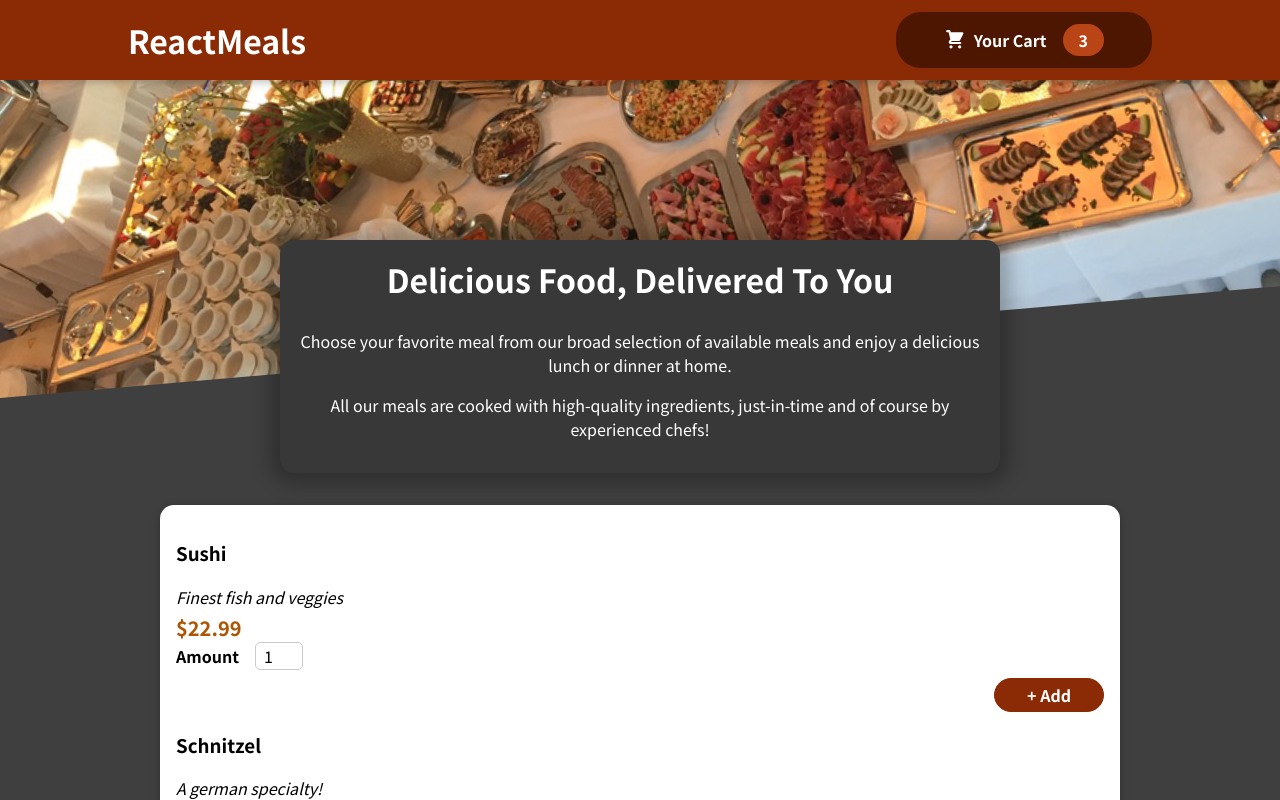
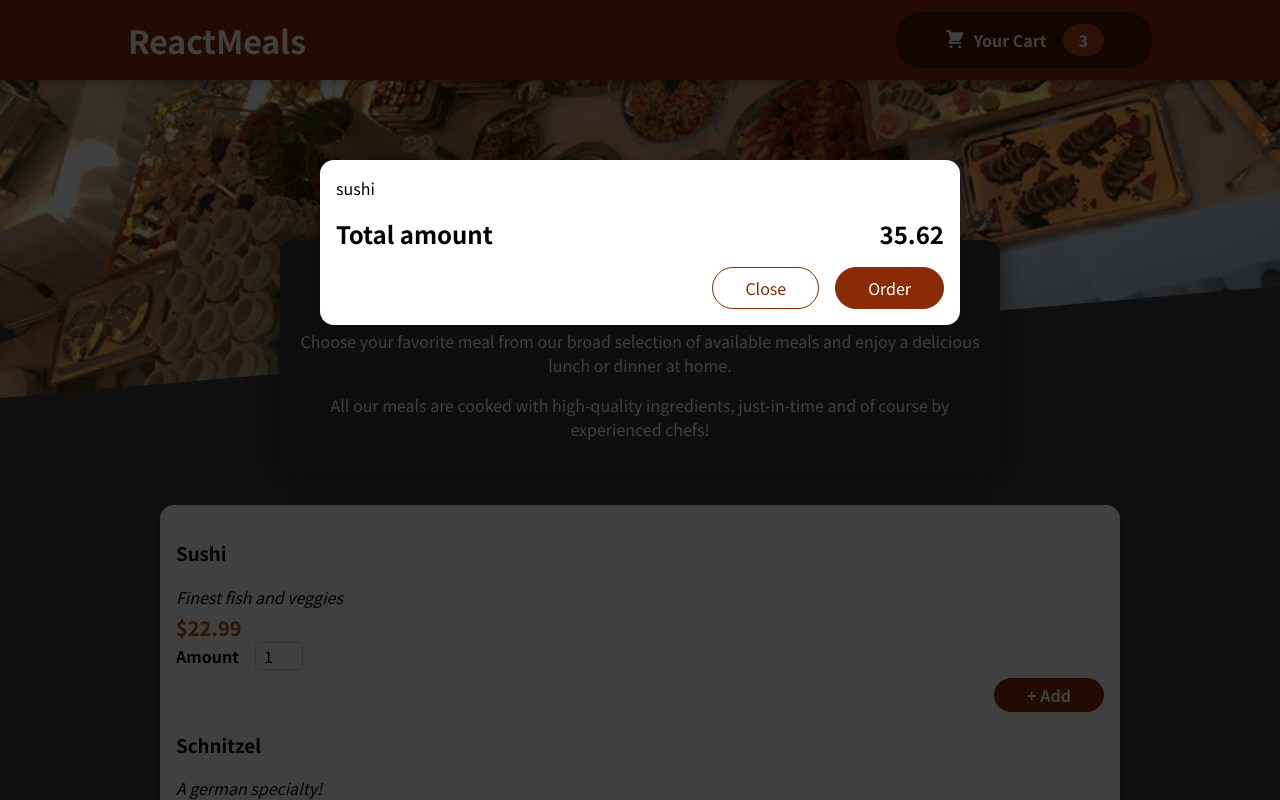
Before and after one commit to FelipeSchefer/REACT.course.part5-, a React (Create React App) app: page / in a window 1280 px wide. Shown: the top 800 px of the page. Built offline with nearby package versions, Linux system fonts and the light colour scheme.

Commit message:
Created a Modal.js component that's used as a overlay to the Cart.js component by ReactDOM.createPortal()

```diff
--- a/public/index.html
+++ b/public/index.html
@@ -28,6 +28,7 @@
   </head>
   <body>
     <noscript>You need to enable JavaScript to run this app.</noscript>
+    <div id="overlays"></div>
     <div id="root"></div>
     <!--
       This HTML file is a template.
--- a/src/App.js
+++ b/src/App.js
@@ -1,9 +1,11 @@
 import React, {Fragment} from "react";
+import Cart from "./components/Cart/Cart";
 import Header from './components/Layout/Header'
 import Meals from "./components/Meals/Meals";
 function App() {
   return (
     <Fragment>
+      <Cart/>
       <Header/>
       <main>
         <Meals/>
--- /dev/null
+++ b/src/components/Cart/Cart.js
@@ -0,0 +1,33 @@
+import React from 'react'
+import Modal from '../UI/Modal'
+import classes from './Cart.module.css'
+
+const Cart=() => {
+ const cartItems =
+ <ul className={classes['cart-items']}>
+  {
+   [{
+    id: 'c1',
+    name: 'sushi',
+    amount: 2,
+    price: 12.99
+   }]
+   .map(item => <li>{item.name}</li>)
+  }
+ </ul>
+ return (
+  <Modal>
+   {cartItems}
+   <div className={classes.total}>
+    <span>Total amount</span>
+    <span> 35.62</span>
+   </div>
+   <div className={classes.actions}>
+    <button className={classes['button--alt']}>Close</button>
+    <button className={classes.button}>Order</button>
+   </div>
+  </Modal>
+ )
+}
+
+export default Cart
--- /dev/null
+++ b/src/components/Cart/Cart.module.css
@@ -0,0 +1,46 @@
+.cart-items {
+ list-style: none;
+ margin: 0;
+ padding: 0;
+ max-height: 20rem;
+ overflow: auto;
+}
+
+.total {
+ display: flex;
+ justify-content: space-between;
+ align-items: center;
+ font-weight: bold;
+ font-size: 1.5rem;
+ margin: 1rem 0;
+}
+
+.actions {
+ text-align: right;
+}
+
+.actions button {
+ font: inherit;
+ cursor: pointer;
+ background-color: transparent;
+ border: 1px solid #8a2b06;
+ padding: 0.5rem 2rem;
+ border-radius: 25px;
+ margin-left: 1rem;
+}
+
+.actions button:hover,
+.actions button:active {
+ background-color: #5a1a01;
+ border-color: #5a1a01;
+ color: white;
+}
+
+.actions .button--alt {
+ color: #8a2b06;
+}
+
+.actions .button {
+ background-color: #8a2b06;
+ color: white;
+}
--- /dev/null
+++ b/src/components/UI/Modal.js
@@ -0,0 +1,39 @@
+import React, {Fragment} from 'react'
+import ReactDOM from 'react-dom'
+import classes from './Modal.module.css'
+
+const Backdrop = props =>{
+ return(
+  <div className={classes.backdrop}/>
+ )
+}
+
+const ModalOverlay = props =>{
+ return (
+  <div className={classes.modal}>
+   <div className={classes.content}>{props.children}</div>
+  </div>
+ )
+}
+
+const portalElement = document.getElementById('overlays')
+
+const Modal=(props) => {
+ return (
+  <Fragment>
+   {ReactDOM.createPortal(
+    <Backdrop/>,
+    portalElement
+   )}
+
+   {ReactDOM.createPortal(
+    <ModalOverlay>
+     {props.children}
+    </ModalOverlay>,
+    portalElement
+   )}
+  </Fragment>
+ )
+}
+
+export default Modal
--- /dev/null
+++ b/src/components/UI/Modal.module.css
@@ -0,0 +1,40 @@
+.backdrop {
+ position: fixed;
+ top: 0;
+ left: 0;
+ width: 100%;
+ height: 100vh;
+ z-index: 20;
+ background-color: rgba(0, 0, 0, 0.75);
+}
+
+.modal {
+ position: fixed;
+ top: 20vh;
+ left: 5%;
+ width: 90%;
+ background-color: white;
+ padding: 1rem;
+ border-radius: 14px;
+ box-shadow: 0 2px 8px rgba(0, 0, 0, 0.25);
+ z-index: 30;
+ animation: slide-down 300ms ease-out forwards;
+}
+
+@media (min-width: 768px) {
+ .modal {
+   width: 40rem;
+   left: calc(50% - 20rem);
+ }
+}
+
+@keyframes slide-down {
+ from {
+   opacity: 0;
+   transform: translateY(-3rem);
+ }
+ to {
+   opacity: 1;
+   transform: translateY(0);
+ }
+}
```
Also changed, not shown: 1 other file (tests, documents, lock files or other folders).
